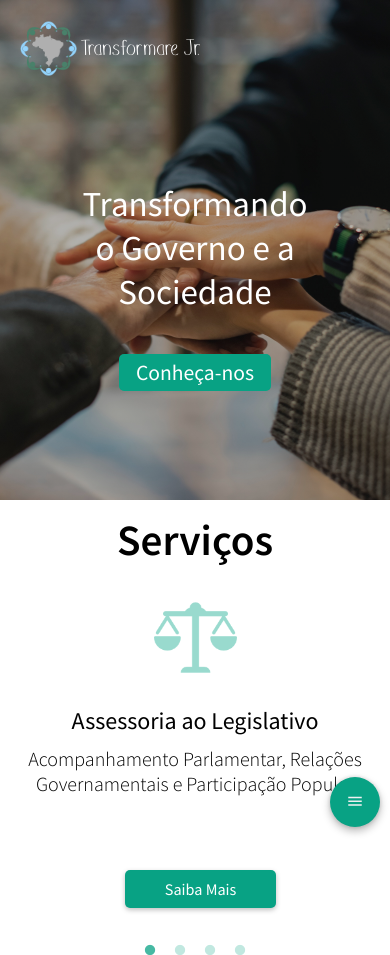
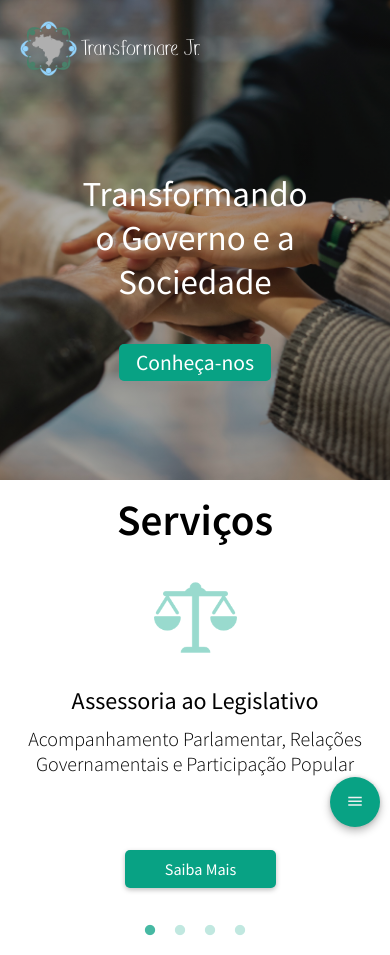
Before and after one commit to citi-onboarding/TransformareJr, a Django app: page / in a window 390 px wide. Shown: the top 955 px of the page. Run offline with Django 3.2, Linux system fonts and the light colour scheme; data comes from the database, SQL or seed files in the repository; some libraries are stand-ins or nearby versions; some web fonts are replaced.

Commit message:
alteração altura do banner 2.0

```diff
--- a/static/css/index.css
+++ b/static/css/index.css
@@ -897,7 +897,7 @@ form{
 /* BANNER */
 @media screen and (max-width: 710px){
     .banner{
-        height: 500px;
+        height: 480px;
     }
     #logo{
         margin: 20px 0 20px 20px;
```
